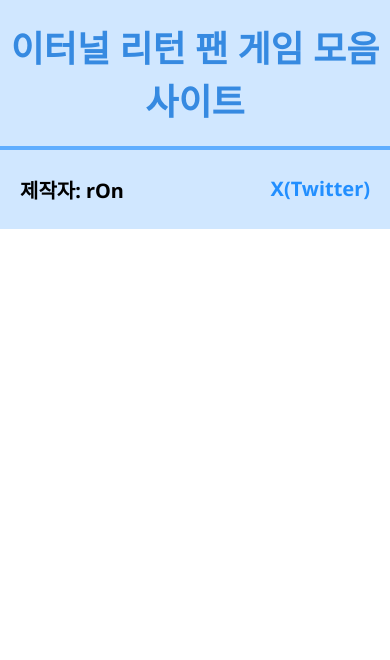
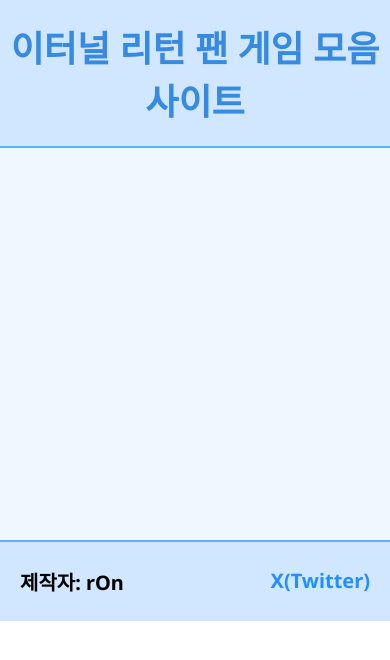
Before and after one commit to er-minigame/er-minigame.github.io, a plain HTML site: page index.html in a window 390 px wide. Drawn offline with Linux system fonts and the light colour scheme; no server answers.

Commit message:
Update main.css

```diff
--- a/css/main.css
+++ b/css/main.css
@@ -43,7 +43,7 @@ u {
 
 .er_minigame_content {
   width: 100%;
-  padding: auto;
+  min-height: 546px;
   background-color: #eff7ff;
   align-items: center;
   justify-content: center;
@@ -174,6 +174,7 @@ u {
   }
 
   .er_minigame_content {
+    min-height: 392px;
     display: flex;
     flex-direction: column;
     align-items: center;
```
